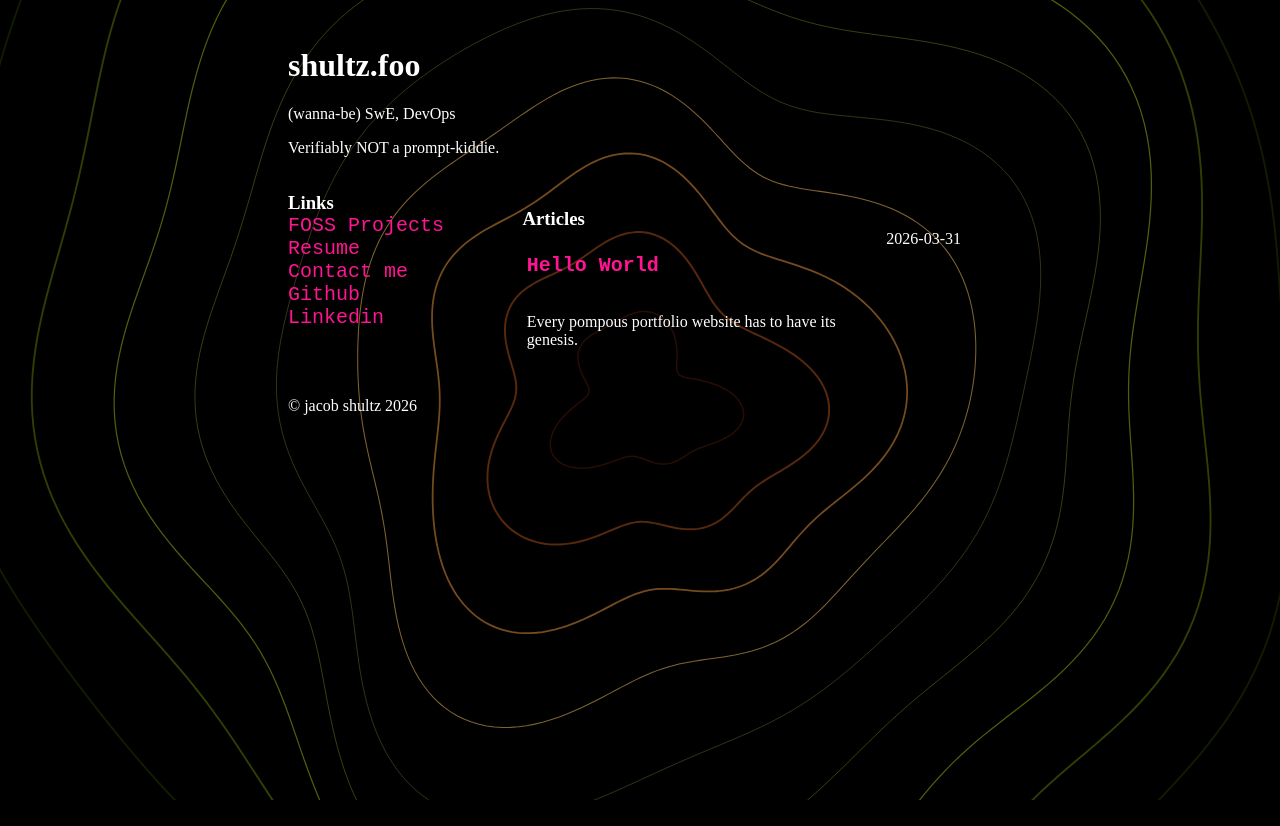
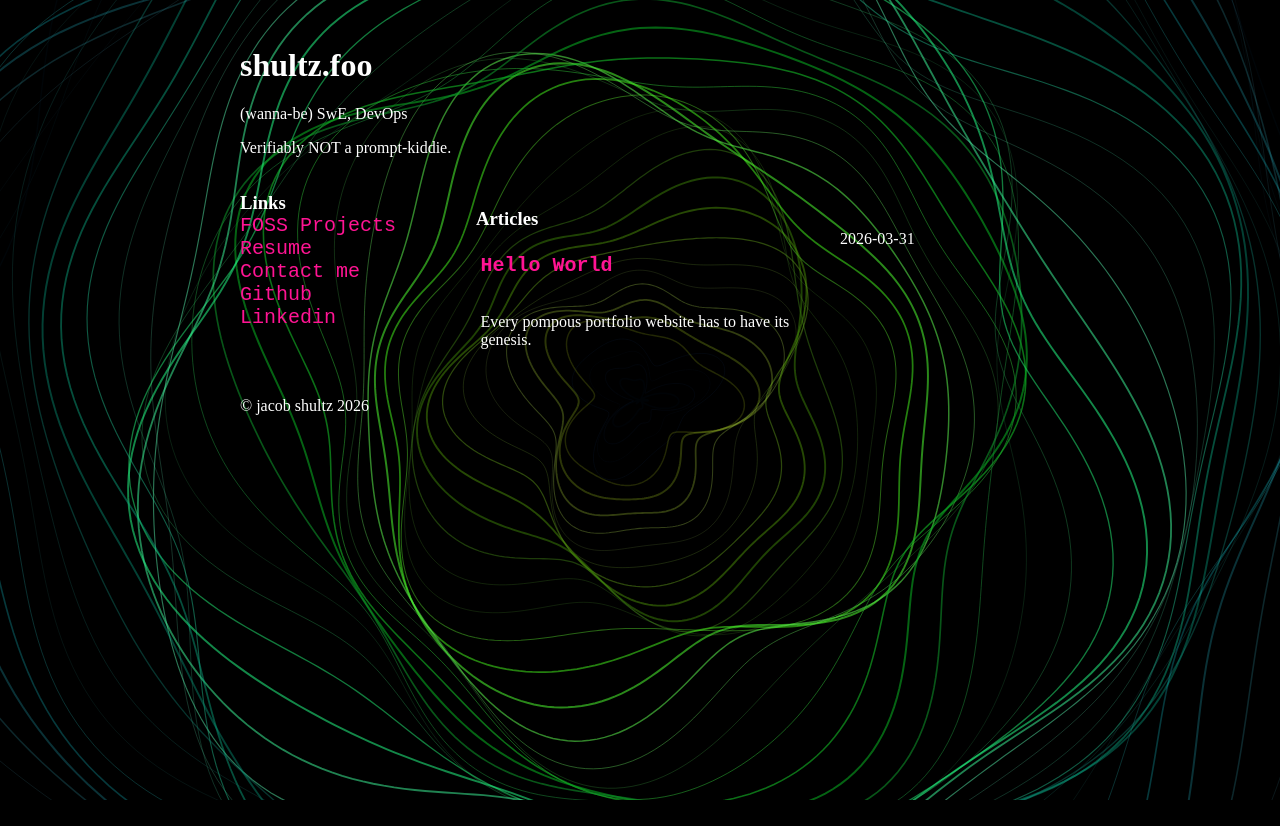
Before and after one commit to jacobshultz/my-website, a Next.js app: page / in a window 1280 px wide. Built offline with nearby package versions, Linux system fonts and the light colour scheme.

Commit message:
better layout

```diff
--- a/components/rings.tsx
+++ b/components/rings.tsx
@@ -3,9 +3,17 @@ import { useEffect, useRef } from "react";
 
 
 export default function RadiatingRings() {
-  const NUM_RINGS = 10;
+  const NUM_RINGS = 50;
   const NUM_PTS = 300;  // num of pts each ring is made of
   const ANIM_SPEED = 0.001  // speed of animation
+
+  const offsets = { // generate random phase offsets once per mount
+    o1: Math.random() * Math.PI * 2,
+    o2: Math.random() * Math.PI * 2,
+    o3: Math.random() * Math.PI * 2,
+    o4: Math.random() * Math.PI * 2,
+    hue: Math.random() * 360,
+  };
 
   const canvasRef = useRef<HTMLCanvasElement>(null);
 
@@ -40,7 +48,7 @@ export default function RadiatingRings() {
         const baseRadius = ringProg * maxRadius;  // convert 0-1 prog into an actual radius
 
         // dynamic colors based on time and rad
-        const hue = (time * 40 + i * 9) % 360;
+        const hue = (time * 10 + i * 3 + offsets.hue) % 360;    // time * color cycling speed + i * color step for next ring + hueOffset
         const sat = 70 + Math.sin(time + i) * 20;
         const light = 45 + Math.sin(time * 0.7 + i * 0.5) * 15;
         const opacity = Math.sin(ringProg * Math.PI) * 0.6;
@@ -51,15 +59,14 @@ export default function RadiatingRings() {
         ctx.strokeStyle = `hsla(${hue}, ${sat}%, ${light}%, ${opacity})`;
         ctx.lineWidth = 1.2 + Math.sin(time + i) * 0.8;
 
-        // draw actual rings.
-        for (let j = 0; j <= NUM_PTS; j++) {
+        for (let j = 0; j <= NUM_PTS; j++) {  // for each pt in the ring
           const angle = (j / NUM_PTS) * Math.PI * 2;  // convert to radians (polar)
 
           // distortions
-          const warp1 = Math.sin(angle * 3 + time * 1.5 + i * 0.4) * (15 + ringProg * 40);  // wobble
-          const warp2 = Math.cos(angle * 5 - time * 0.8 + i * 0.7) * (8 + ringProg * 25); // wobble backwards
-          const warp3 = Math.sin(angle * 7 + time * 2.2 - i * 0.3) * (ringProg * 18); // jaggedness
-          const twist = Math.sin(ringProg * Math.PI * 2 + time + angle * 2) * ringProg * 30;  // whole ring distortion
+          const warp1 = Math.sin(angle * 3 + time * 1.5 + i * 0.4 + offsets.o1) * (15 + ringProg * 40);  // wobble
+          const warp2 = Math.cos(angle * 5 - time * 0.8 + i * 0.7 + offsets.o2) * (8 + ringProg * 25); // wobble backwards
+          const warp3 = Math.sin(angle * 7 + time * 2.2 - i * 0.3 + offsets.o3) * (ringProg * 18); // jaggedness
+          const twist = Math.sin(ringProg * Math.PI * 2 + time + angle * 2 + offsets.o4) * ringProg * 30;  // whole ring distortion
 
           const rad = baseRadius + warp1 + warp2 + warp3 + twist;
 
--- a/data/greetings.json
+++ b/data/greetings.json
@@ -3,6 +3,6 @@
     "It's not 'toe-foo', it's shultz-foo.",
     "We used a blockchain, quantum-resistant algo to determine how likely you are to hire me after spending just 5 mins on this site. The result? 110% likely. That percentage plummets past 5 min, though.",
     "Why not shultz.bar? Or shultz.baz?",
-    "Creator of the hit game 'reverse this linked list in O(1).'",
-    "Cheaper than ddr5!"
+    "Cheaper than ddr5!",
+    "Not a robot!"
 ]
--- a/data/links.json
+++ b/data/links.json
@@ -1,6 +1,6 @@
 [
     {"url": "/projects", "label": "FOSS Projects"},
-    {"url": "/", "label": "Resume"},
+    {"url": "/resume", "label": "Resume"},
     {"url": "/", "label": "Contact me"},
     {"url": "/", "label": "Github"},
     {"url": "/", "label": "Linkedin"}
--- a/styles/globals.css
+++ b/styles/globals.css
@@ -1,17 +1,15 @@
 :root {
-  background-color: transparent;
+  background-color: black;
+}
+
+::selection {
+  background-color: pink;
+  color: crimson;
 }
 
 body {
-  background-color: black;
-  color: white;
-  border-radius: 3%;
-  padding-top: 2%;
-  padding-left: 5%;
-  max-width: 60%;
-  min-height: 100vh;
   margin: 0;
-  margin-inline: auto;
+  background-color: transparent;
 }
 
 h3 {
@@ -37,6 +35,15 @@ nav {
 
 .page-content {
   position: relative;
+  color: white;
+  border-radius: 3%;
+  padding-top: 2%;
+  padding-left: 5%;
+  padding-right: 5%;
+  max-width: 100vh;
+  min-height: 100vh;
+  margin: 0;
+  margin-inline: auto;
 }
 
 a {
@@ -47,7 +54,7 @@ a {
 }
 
 a:hover {
-  color: red;
+  color: crimson;
   font-weight: bolder;
   text-decoration: underline;
 }
```
Also changed, not shown: app/resume/page.tsx (added, +8 -0 lines).
